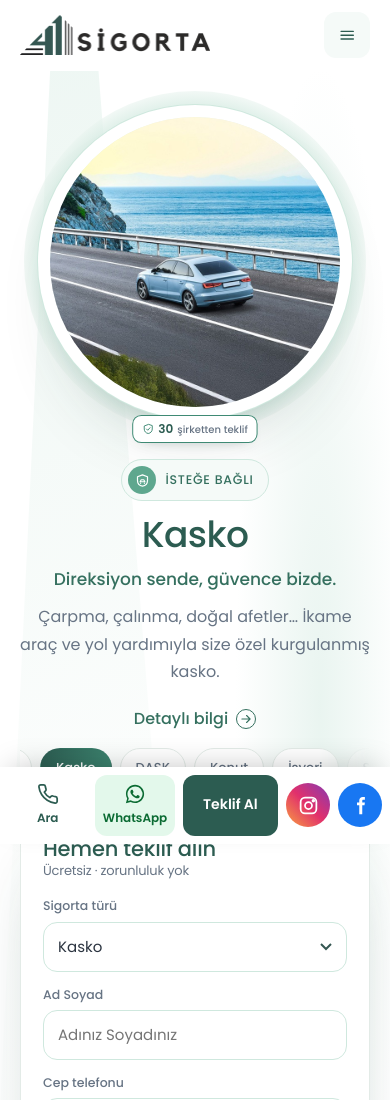
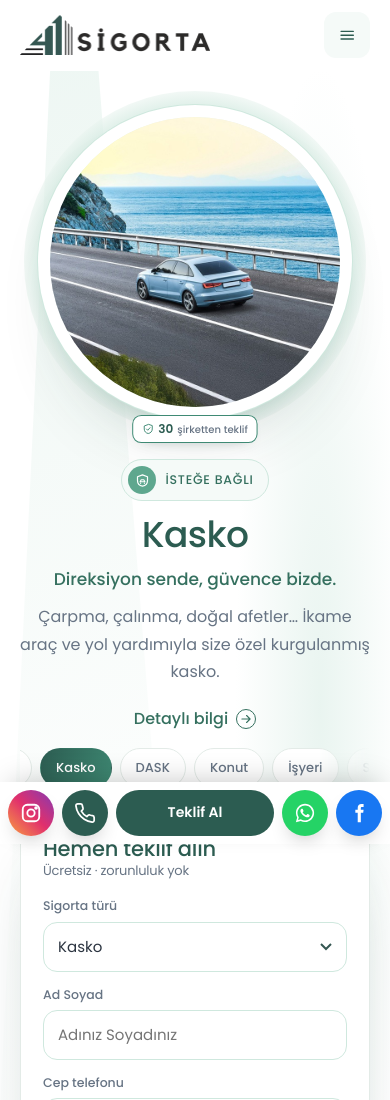
Before and after one commit to elma41/41sigorta, a plain HTML site: page index.html in a window 390 px wide. Shown: the top 1100 px of the page. Drawn offline with Linux system fonts and the light colour scheme.

Commit message:
Alt çubuk: yuvarlak düğmeler, Teklif Al tam ortada
Co-Authored-By: Claude Sonnet 5.5 <noreply@anthropic.com>
Claude-Session: https://claude.ai/code/session_01CHXtCmLLKe3rpmBbBB5w4f

```diff
--- a/assets/css/style.css
+++ b/assets/css/style.css
@@ -957,12 +957,17 @@ img[src$="foto/konut.jpg"]:not(.vi){object-position:82% center}
 /* Telefonda yüzen düğmeler yazının üstüne binmesin: sosyal bağlantılar altbilgide, arama/WhatsApp alt çubukta zaten var */
 @media (max-width:700px){.float,.scrollnav{display:none}}
 
-/* Telefonda Instagram ve Facebook: alt çubukta küçük simgeler (yüzen düğmeler gizli kalır, yazıya binmez) */
+/* Telefon alt çubuğu: yandaki yuvarlak düğmeler gibi; "Teklif Al" tam ortada */
 @media (max-width:1100px){
-  .mbar{grid-template-columns:1fr 1fr 1.2fr 44px 44px}
-  .mbar .m-ig,.mbar .m-fb{padding:0;color:#fff;align-self:center;justify-self:center;width:44px;height:44px;border-radius:50%}
+  .mbar{grid-template-columns:46px 46px 1fr 46px 46px;align-items:center;gap:8px}
+  .mbar a{order:0}
+  .mbar .m-ig{order:1}.mbar .m-tel{order:2}.mbar .m-q{order:3}.mbar .m-wa{order:4}.mbar .m-fb{order:5}
+  .mbar .m-ig,.mbar .m-tel,.mbar .m-wa,.mbar .m-fb{width:46px;height:46px;padding:0;border-radius:50%;font-size:0;gap:0;color:#fff;justify-self:center;box-shadow:0 10px 22px -12px rgba(0,0,0,.45)}
   .mbar .m-ig{background:linear-gradient(45deg,#f9a03f 0%,#e1306c 50%,#833ab4 100%)}
   .mbar .m-fb{background:#1877f2}
-  .mbar .m-ig svg,.mbar .m-fb svg{width:21px;height:21px}
+  .mbar .m-tel{background:var(--g7)}
+  .mbar .m-wa{background:var(--wa)}
+  .mbar .m-ig svg,.mbar .m-fb svg,.mbar .m-tel svg,.mbar .m-wa svg{width:22px;height:22px}
+  .mbar .m-q{min-height:46px;border-radius:999px}
 }
 @media (min-width:1101px){.mbar .m-ig,.mbar .m-fb{display:none}}
```
